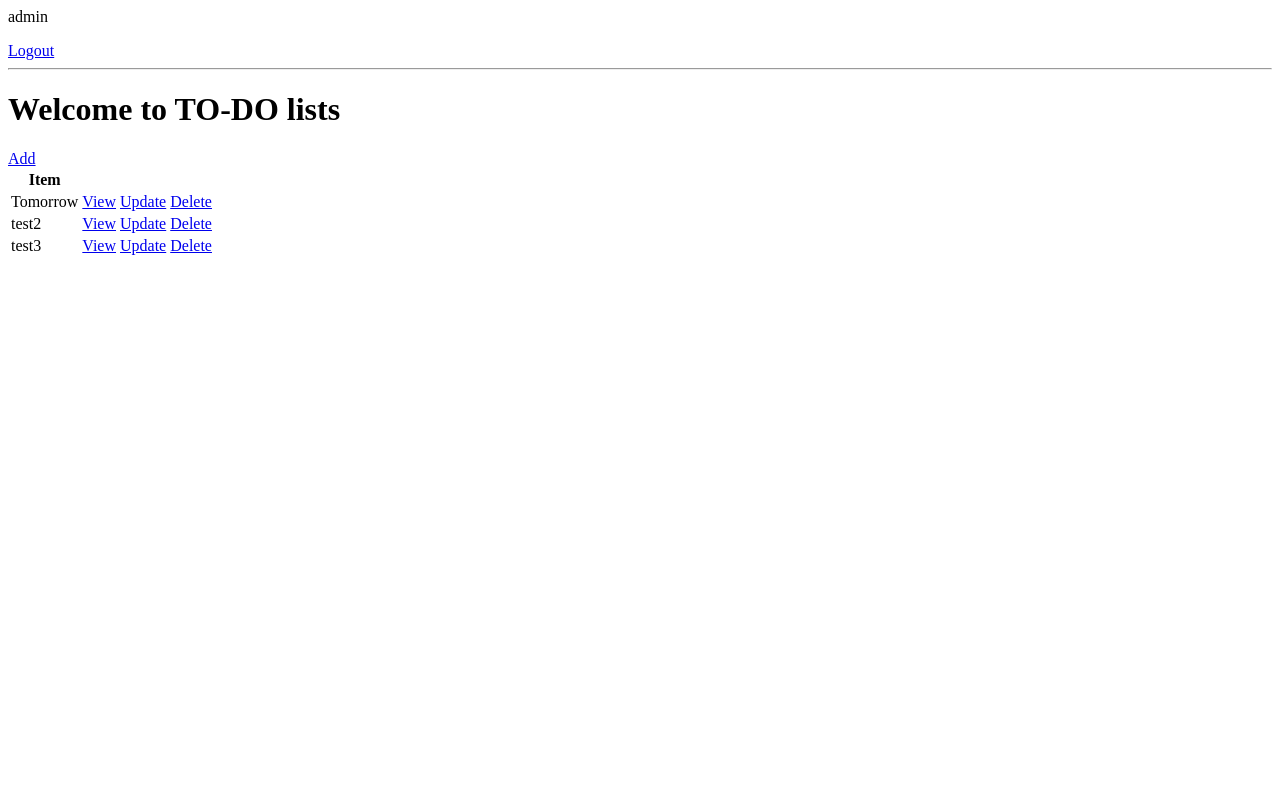
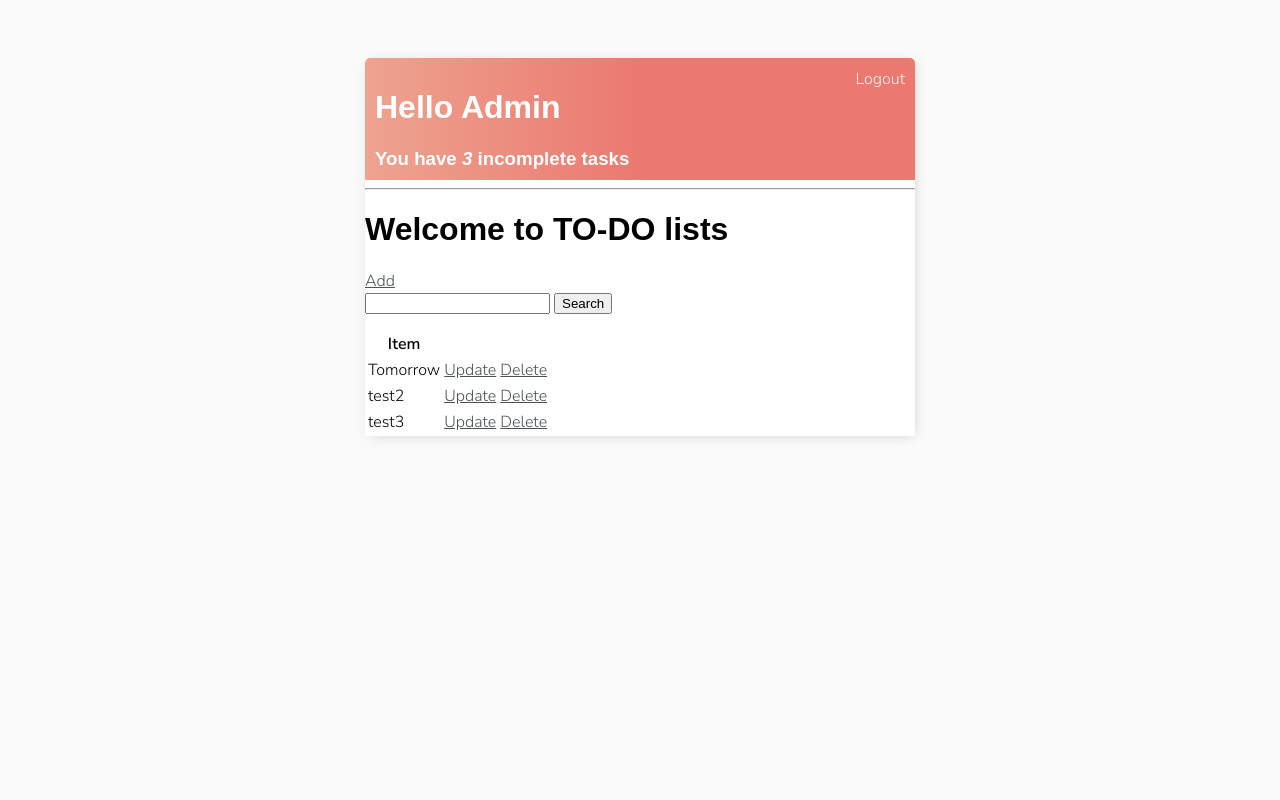
Before and after one commit to alexqiafuer/django_projects, a Django app: page / in a window 1280 px wide. Run offline with Django 4.2, Linux system fonts and the light colour scheme; a user stored in the database is signed in; data comes from the database, SQL or seed files in the repository; both versions use the stored data as it was after the commit; some libraries are stand-ins or nearby versions.

Commit message:
add some styling

```diff
--- a/todo_list/base/views.py
+++ b/todo_list/base/views.py
@@ -46,6 +46,15 @@ class TaskList(LoginRequiredMixin, ListView):
         context = super().get_context_data(**kwargs)
         context['tasks'] = context['tasks'].filter(user=self.request.user)
         context['count'] = context['tasks'].filter(complete=False).count()
+
+        search_input = self.request.GET.get('search-area') or ''
+        if search_input:
+            context['tasks'] = context['tasks'].filter(
+                title__startswith=search_input
+            )
+
+        context['search_input'] = search_input
+
         return context
 
 
--- /dev/null
+++ b/todo_list/templates/base.html
@@ -0,0 +1,67 @@
+<html lang="en">
+    <head>
+        <meta charset="UTF-8">
+        <meta http-equiv="X-UA-Compatible" content="IE=edge">
+        <meta name="viewport" content="width=device-width, initial-scale=1.0">
+        <title>TODO LIST APP </title>
+    </head>
+
+    <link rel="preconnect" href="https://fonts.googleapis.com">
+    <link rel="preconnect" href="https://fonts.gstatic.com" crossorigin>
+    <link href="https://fonts.googleapis.com/css2?family=Nunito+Sans:ital,wght@0,300;0,600;1,300&display=swap" rel="stylesheet">
+
+    <style>
+        body {
+            background-color: #fafafa;
+            font-family: 'Nunito Sans', sans-serif;
+            padding-top: 50px;
+        }
+
+        h1,
+        h2,
+        h3,
+        h4,
+        h5,
+        h6 {
+            font-family: 'Raleway', sans-serif;
+        }
+
+        a,
+        p {
+            color: #4b5156
+        }
+
+        .container{
+            max-width: 550px;
+            margin: auto;
+            background-color: #fff;
+            -webkit-box-shadow: 2px 2px 13px -4px rgba(0, 0, 0, 0.21);
+            box-shadow: 2px 2px 13px -4px rgba(0, 0, 0, 0.21);
+        }
+
+        .header-bar{
+            display: flex;
+            justify-content: space-between;
+            color: #fff;
+            padding: 10px;
+            border-radius: 5px 5px 0 0;
+            background: linear-gradient(90deg, #EEA390 0%, #eb796f, #EB796F 100%);
+        }
+
+        .header-bar a{
+            color: rgb(247, 247, 247);
+            text-decoration: none;
+        }
+
+    </style>
+
+    <body>
+
+        <div class='container' >
+            {% block content %}
+
+            {% endblock content %}
+        </div>
+
+    </body>
+</html>
--- a/todo_list/templates/base/Task_confirm_delete.html
+++ b/todo_list/templates/base/Task_confirm_delete.html
@@ -1,6 +1,10 @@
+{% extends 'base.html' %}
+
+{% block content %}
 <form method="POST" action="">
     {% csrf_token %}
     <p>Sure to delete task: {{task}} ?</p>
     <input type="submit" value="Delete">
 </form>
 <a href=" {% url 'tasks' %} ">Go Back</a>
+{% endblock content %}
--- a/todo_list/templates/base/Task_form.html
+++ b/todo_list/templates/base/Task_form.html
@@ -1,3 +1,6 @@
+{% extends 'base.html' %}
+
+{% block content %}
 <h1>Task form</h1>
 <a href=" {% url 'tasks' %} ">Go back</a>
 <form method='POST' action="">
@@ -5,3 +8,4 @@
     {{form.as_p}}
     <input type="submit" value='Submit'>
 </form>
+{% endblock content %}
--- a/todo_list/templates/base/Task_list.html
+++ b/todo_list/templates/base/Task_list.html
@@ -1,16 +1,32 @@
+{% extends 'base.html' %}
 
+{% block content %}
 
-{% if request.user.is_authenticated %}
-    <p>{{request.user}}</p>
-    <a href="{% url 'logout' %} ">Logout</a>
-{% else %}
-    <a href=" {% url 'login' %} ">Login</a>
-{% endif %}
+<div class="header-bar">
+    <div>
+        <h1>Hello {{request.user|title}}</h1>
+        <h3 style="margin:0"> You have <i>{{count}}</i> incomplete task{{count|pluralize}}</h3>
+    </div>
+
+    {% if request.user.is_authenticated %}
+        <a href="{% url 'logout' %} ">Logout</a>
+    {% else %}
+        <a href=" {% url 'login' %} ">Login</a>
+    {% endif %}
+</div>
+
 
 <hr>
 
 <h1>Welcome to TO-DO lists</h1>
+
 <a href=" {% url 'task-create' %} ">Add</a>
+
+<form method="GET">
+    <input type="text" name='search-area' value="{{search_input}}" >
+    <input type="submit" value="Search">
+</form>
+
 <table>
     <tr>
         <th>Item</th>
@@ -20,7 +36,6 @@
     {% for task in tasks %}
     <tr>
         <td>{{task.title}}</td>
-        <td><a href="{% url 'task' task.id %}">View</a></td>
         <td><a href=" {% url 'task-update' task.id %} ">Update</a></td>
         <td><a href=" {% url 'task-delete' task.id %} ">Delete</a></td>
     </tr>
@@ -28,3 +43,4 @@
         <h3>Nothing here</h3>
     {% endfor %}
 </table>
+{% endblock content %}
--- a/todo_list/templates/base/login.html
+++ b/todo_list/templates/base/login.html
@@ -1,3 +1,6 @@
+{% extends 'base.html' %}
+
+{% block content %}
 <h1>Login</h1>
 
 <form method='POST' action="">
@@ -7,3 +10,4 @@
 </form>
 
 <p>Not a member yet? <a href=" {% url 'register' %} ">Register</a></p>
+{% endblock content %}
--- a/todo_list/templates/base/register.html
+++ b/todo_list/templates/base/register.html
@@ -1,3 +1,6 @@
+{% extends 'base.html' %}
+
+{% block content %}
 <h1>Welcome to TODO List</h1>
 
 <form method='POST' action="">
@@ -8,3 +11,4 @@
 
 
 <p>Already a member? <a href=" {% url 'login' %} ">Sign in</a></p>
+{% endblock content %}
```
Also changed, not shown: todo_list/db.sqlite3.
